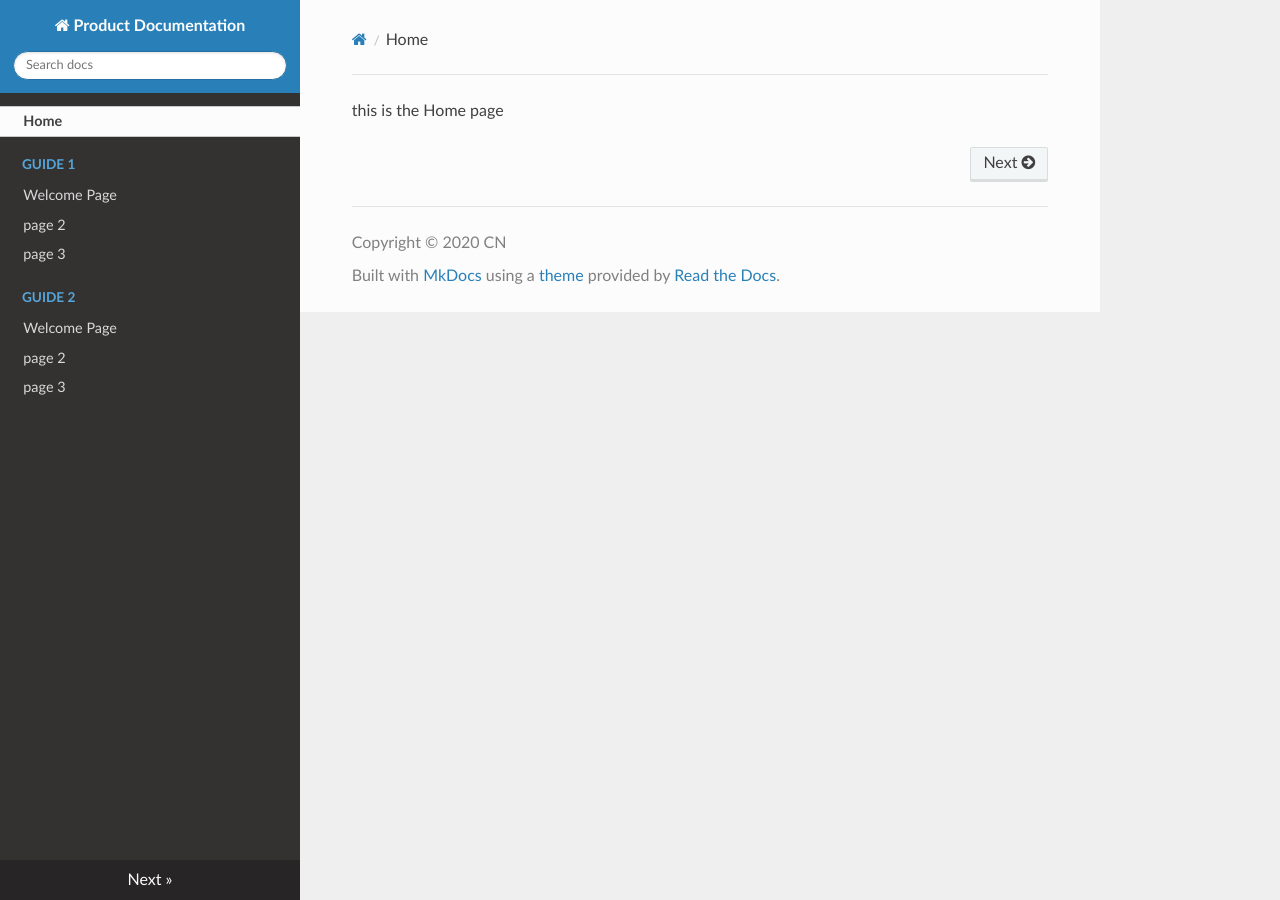
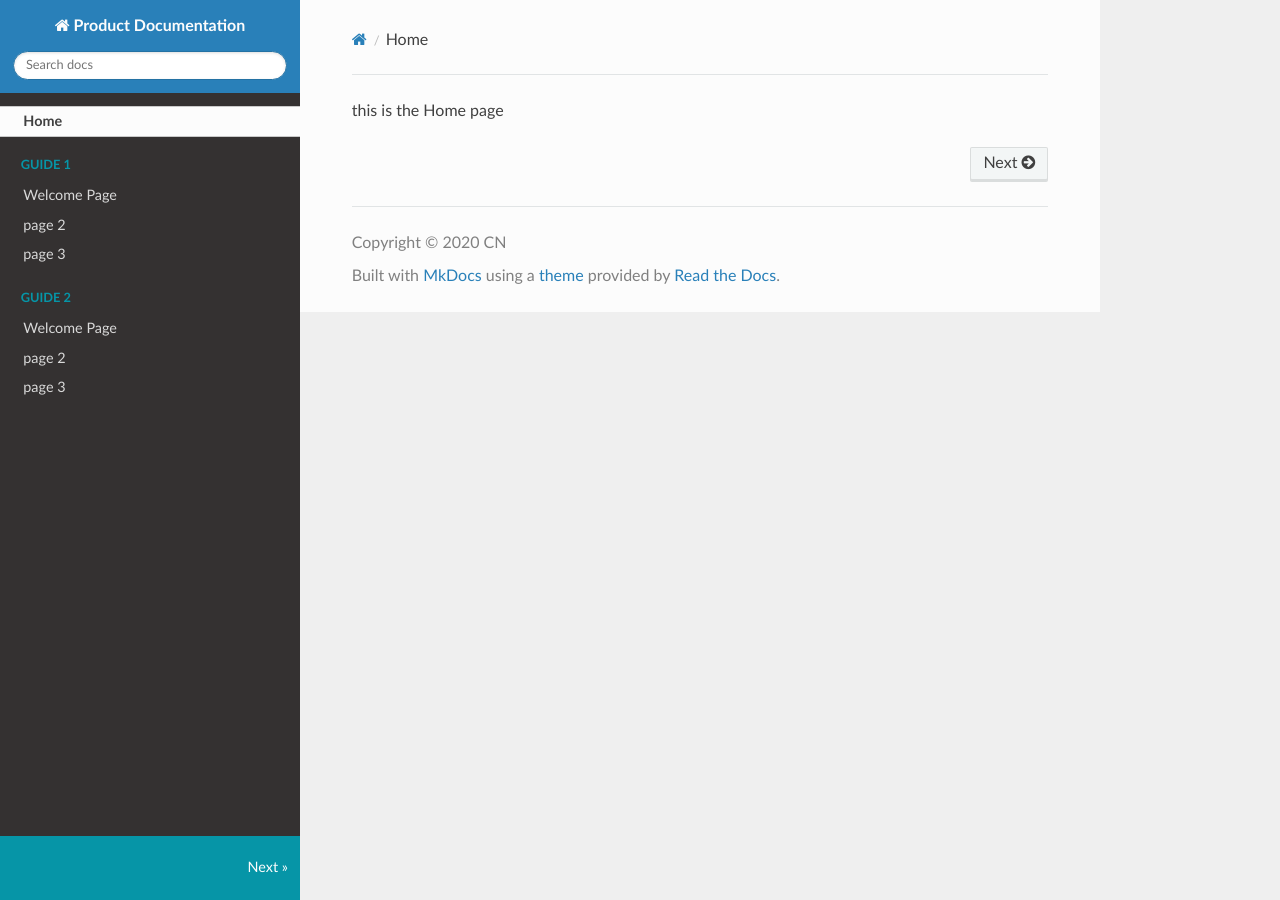
Before and after one commit to cnowocin/trainingstuff, an MkDocs documentation site: the page built from docs/index.md, in a window 1280 px wide. Built offline with MkDocs 1.6.1, drawn with Linux system fonts in a browser that asks for light colours; nearby versions of some CDN libraries.

Commit message:
Update extra.css

```diff
--- a/docs/css/extra.css
+++ b/docs/css/extra.css
@@ -1,4 +1,4 @@
-#Top nav search bar#
+/*Top nav search bar*/
 div.wy-nav-side {
   position: fixed;
   top: 0;
@@ -14,7 +14,7 @@ div.wy-nav-side {
   z-index: 200
 }
 
-#Book Title#
+/*Book Title*/
 div.wy-menu-vertical header, .wy-menu-vertical p.caption {
   height: 32px;
   color: #0695A7;
@@ -29,7 +29,7 @@ div.wy-menu-vertical header, .wy-menu-vertical p.caption {
   white-space: nowrap
 }
 
-#Bottom of navigation#
+/*Bottom of navigation*/
 .rst-versions .rst-current-version {
   padding: 12px;
   background-color: #0695A7;
```
